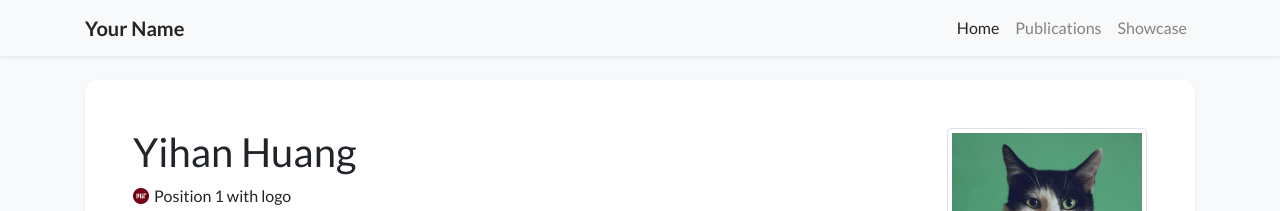
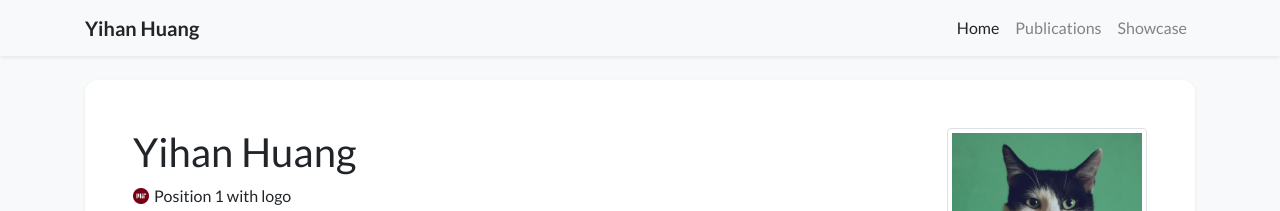
Before and after one commit to eddiehuang2002/eddiehuang2002.github.io, a Jekyll site: the page built from index.html, in a window 1280 px wide. Shown: the top 211 px of the page. Built offline with Jekyll 4.4.1, drawn with Linux system fonts in a browser that asks for light colours; nearby versions of some CDN libraries; a style sheet for code colours, icons or effects is not loaded.

Commit message:
Update profile.yml

```diff
--- a/_data/profile.yml
+++ b/_data/profile.yml
@@ -1,6 +1,6 @@
 primary_name: "Yihan Huang"
 secondary_name: ""
-navbar_name: "Your Name"
+navbar_name: "Yihan Huang"
 
 positions:
 - logo: /assets/images/badges/MIT_Social_circle.png  # Logo is optional
```
